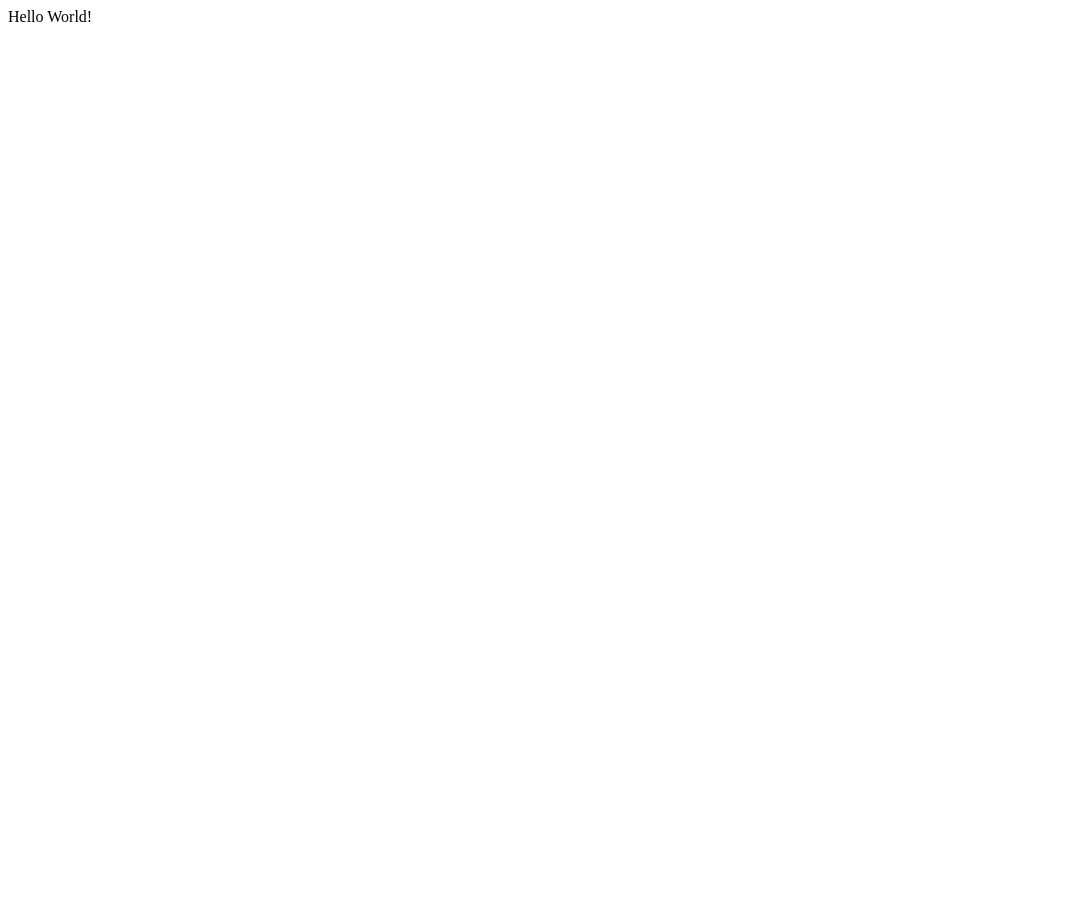
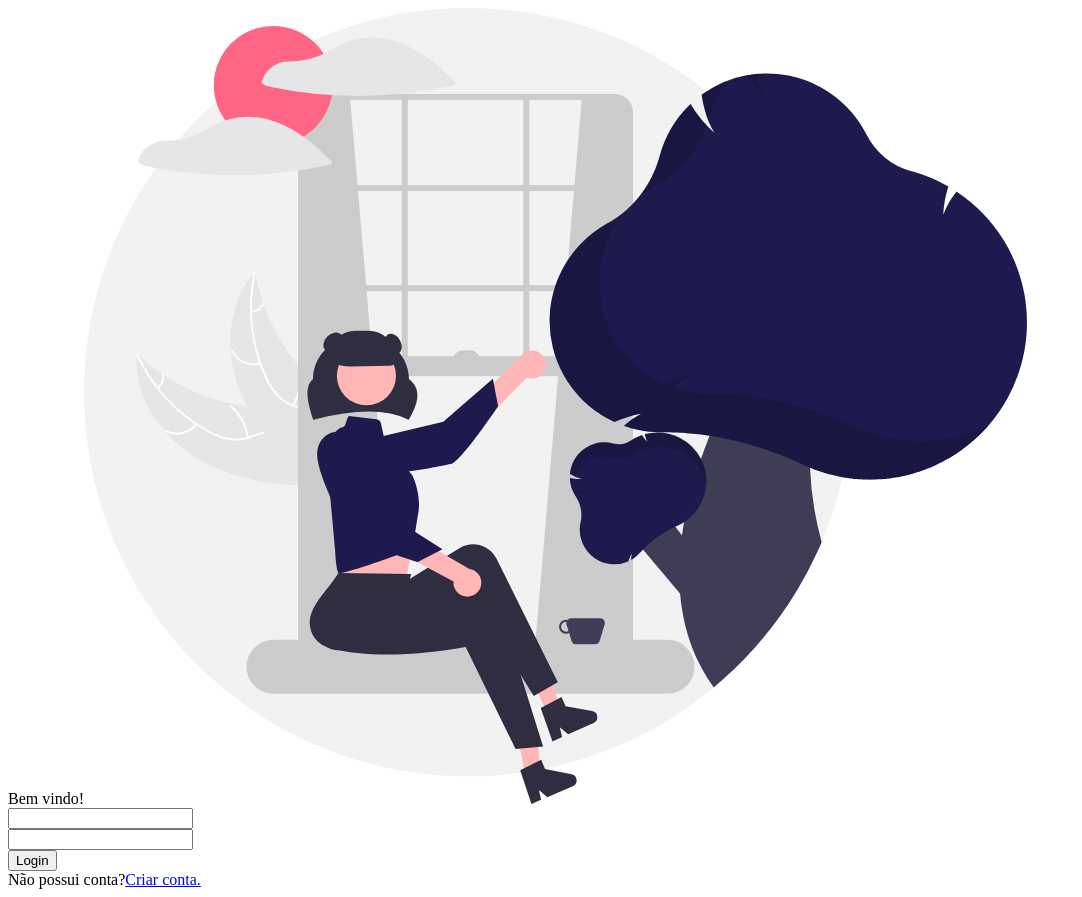
Before and after one commit to matheus-carretta/login-form, a React (Create React App) app: page / in a window 1280 px wide. Shown: the whole page, without its empty margins (0-1082 px from the left). Before the commit the page ends 800 px from the top, so only its background shows below. Built offline with nearby package versions, Linux system fonts and the light colour scheme.

Commit message:
Estrutura do form criada

```diff
--- a/src/App.js
+++ b/src/App.js
@@ -1,7 +1,37 @@
+import welcome from './assets/welcome.svg';
+
 function App() {
   return (
     <div className="container">
-      Hello World!
+      <div className="container-login">
+        <div className="wrapper-login">
+          <form className="login-form">
+            <span className="login-form-title">Bem vindo!</span>
+            <span className="login-form-image">
+              <img src={ welcome } alt="Vem" />
+            </span>
+
+            <div className="wrapper-inputs">
+              <input type="email" />
+              <span className="focus-input" data-placeholder='Email'></span>
+            </div>
+
+            <div className="wrapper-inputs">
+              <input type="email" />
+              <span className="focus-input" data-placeholder='Email'></span>
+            </div>
+
+            <div className="container-login-form-btn">
+              <button className="login-form btn">Login</button>
+            </div>
+
+            <div className="create-account">
+              <span className="text">Não possui conta?</span>
+              <a href="#" className="text-2">Criar conta.</a>
+            </div>
+          </form>
+        </div>
+      </div>
     </div>
   );
 }
--- /dev/null
+++ b/src/style.css
@@ -0,0 +1,5 @@
+*{
+    margin: 0;
+    padding: 0;
+    box-sizing: border-box;
+}
```
Also changed, not shown: src/assets/welcome.svg (added).
